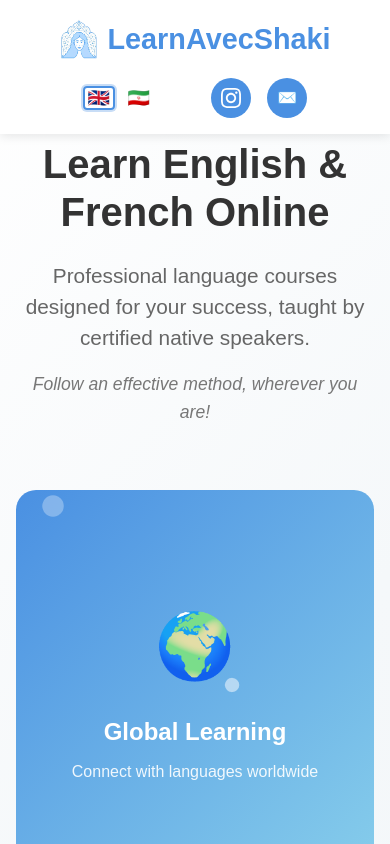
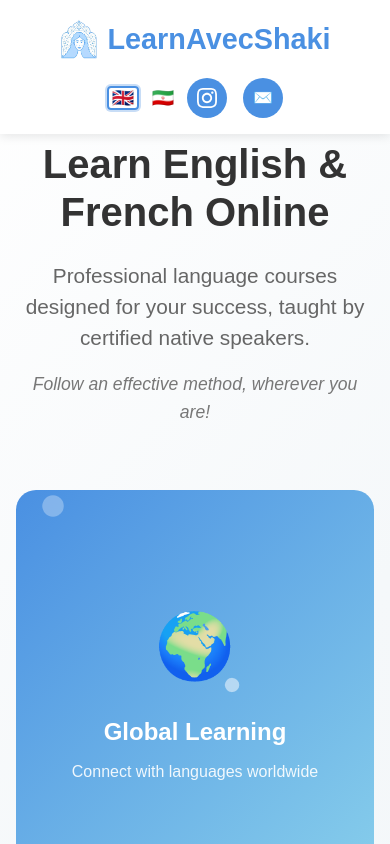
Before and after one commit to Shakibadpy/learnavecshaki.com, a plain HTML site: page index.html in a window 390 px wide. Shown: the top 844 px of the page. Drawn offline with Linux system fonts and the light colour scheme.

Commit message:
Update index.html

```diff
--- a/index.html
+++ b/index.html
@@ -84,7 +84,7 @@
         .nav-right {
             display: flex;
             align-items: center;
-            gap: 3cm;
+            gap: 1rem;
         }
 
         .logo {
@@ -404,7 +404,7 @@
             }
 
             .nav-right {
-                gap: 1.5cm;
+                gap: 0.5rem;
             }
         }
 
```
